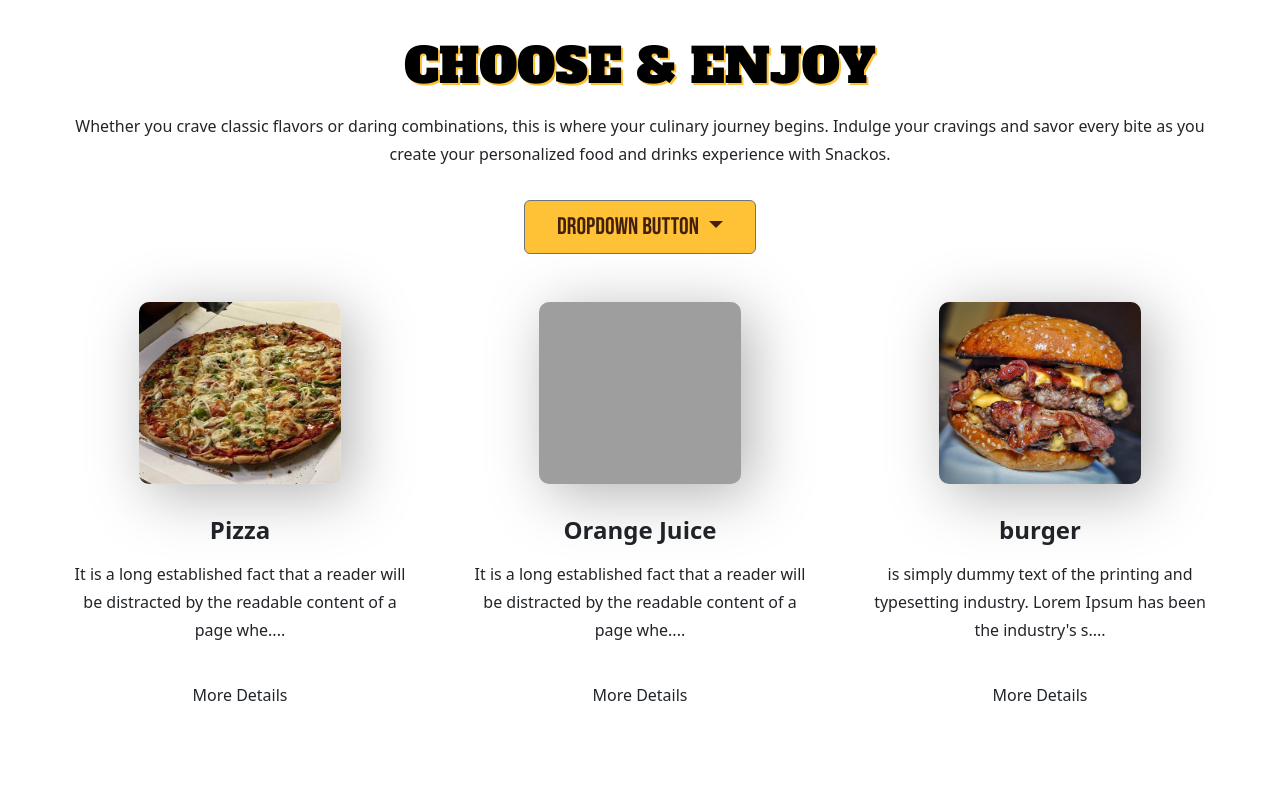
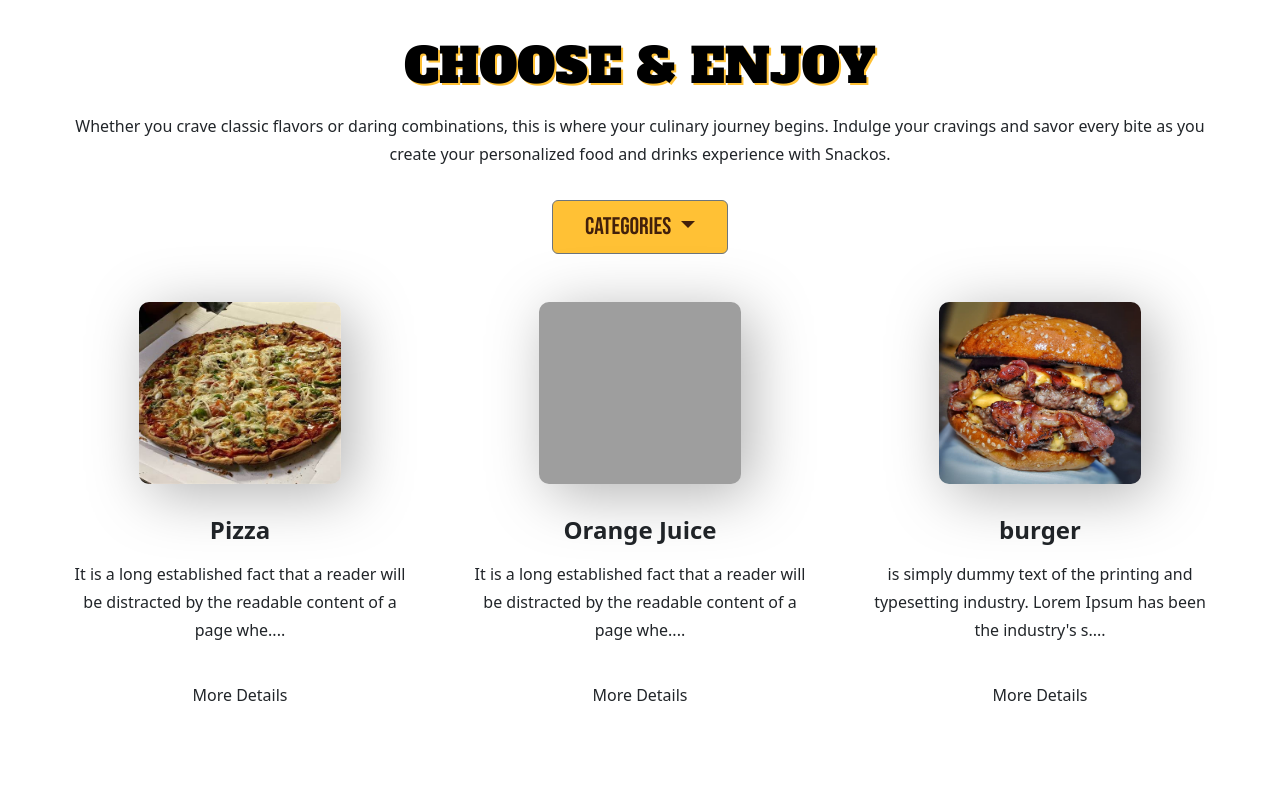
Before and after one commit to RachAppweb/snackos, a Django app: page /more/ in a window 1280 px wide. Shown: the part 148-952 px from the top of the page. Run offline with Django 3.2, Linux system fonts and the light colour scheme; data comes from the database, SQL or seed files in the repository; some libraries are stand-ins or nearby versions; grey boxes are pictures that could not be loaded.

Commit message:
make logo forwarding and renamed dropdown

```diff
--- a/templates/include/nav.html
+++ b/templates/include/nav.html
@@ -2,7 +2,7 @@
 <nav >
     <div class="nav__header">
       <div class="nav__logo">
-        <a href="#">
+        <a href="{% url 'index' %}">
           <img
             src="{% static 'img/snackos-rm.png' %}"
             alt="logo"
--- a/templates/main/more.html
+++ b/templates/main/more.html
@@ -16,7 +16,7 @@
   <!-- start dropdown -->
 <div class="dropdown" id="drop">
   <button class="btn btn-secondary dropdown-toggle" id="db" type="button" data-bs-toggle="dropdown" aria-expanded="false">
-    Dropdown button
+    categories
   </button>
   <ul class="dropdown-menu">
   {% if category %}
```
